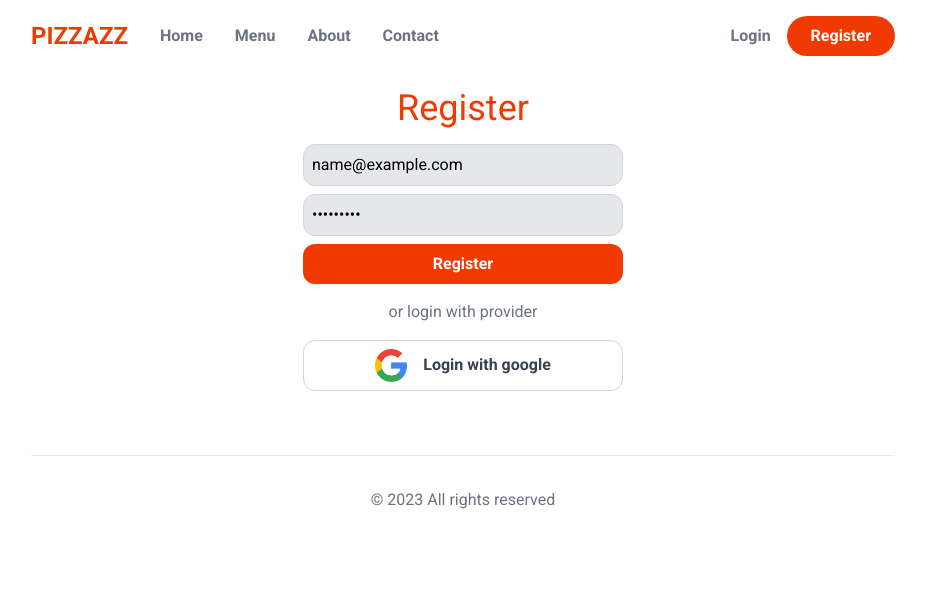
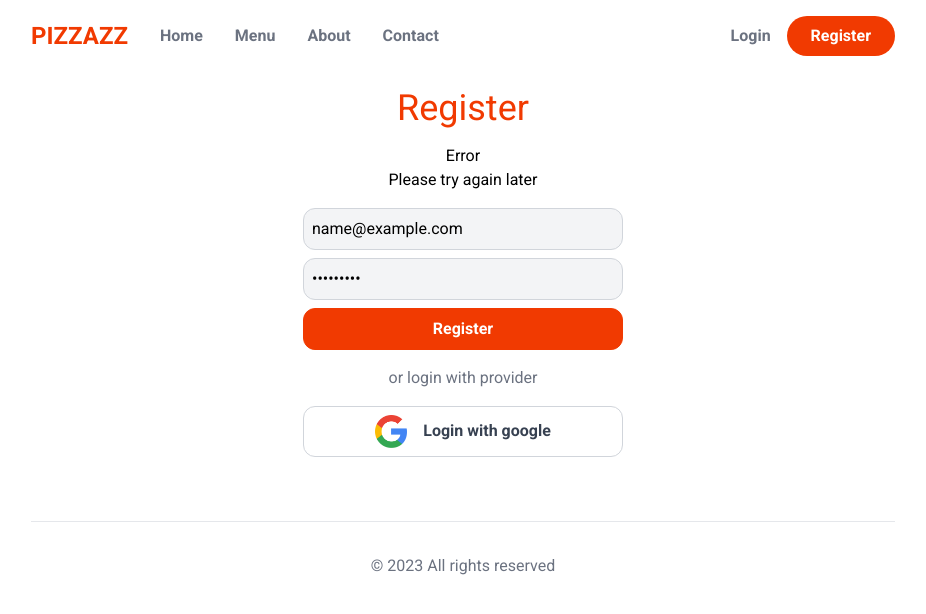
Before and after one commit to parasmahla1/food-ordering-app, a Next.js app: page /register in a window 1280 px wide. Both pictures are taken after typing "name@example.com", "Sample123" into the empty fields and a click on the button "Register". Shown: the top 614 px of the page, without its empty margins (177-1103 px from the left). Built offline with nearby package versions, Linux system fonts and the light colour scheme; no server answers; the database is empty.

Commit message:
Register page changes

```diff
--- a/package.json
+++ b/package.json
@@ -9,7 +9,9 @@
     "lint": "next lint"
   },
   "dependencies": {
-    "moongose": "^1.0.0",
+    "bcrypt": "^5.1.1",
+    "dotenv": "^16.3.1",
+    "mongoose": "^8.0.3",
     "next": "14.0.3",
     "next-auth": "^4.24.5",
     "react": "^18",
--- a/src/app/api/register/route.js
+++ b/src/app/api/register/route.js
@@ -1,4 +1,14 @@
-export function POST(req) {
+import {User}from "@/models/User";
+import mongoose from "mongoose";
+import "dotenv/config";
 
-    return Response.json('ok')
+export async function POST(req) {
+  const body = await req.json();
+  mongoose.connect(process.env.MONGO_URL);
+  const pass = body.password;
+  if(!pass?.length || pass.length < 5) {
+    new Error('password must be atleast 5 characters')
+  }
+  const newUser = await User.create(body);
+  return Response.json(newUser);
 }
--- a/src/app/globals.css
+++ b/src/app/globals.css
@@ -2,24 +2,35 @@
 @tailwind components;
 @tailwind utilities;
 
-
-section.hero{
-    @apply block md:grid;
-    grid-template-columns: .4fr .6fr;
+section.hero {
+  @apply block md:grid;
+  grid-template-columns: 0.4fr 0.6fr;
 }
 
-
-input[type="email"],input[type="password"],input[type="text"] {
-    @apply block w-full my-2 rounded-xl;
-    @apply block border p-2 border-gray-300 bg-gray-200;
-
+input[type="email"],
+input[type="password"],
+input[type="text"] {
+  @apply block w-full my-2 rounded-xl;
+  @apply border p-2 border-gray-300 bg-gray-100;
+}
+input[type="email"]:disabled,
+input[type="password"]:disabled,
+input[type="text"]:disabled {
+  @apply bg-gray-300 border-0 cursor-not-allowed text-gray-500 ;
+}
+label {
+    @apply text-gray-500 text-sm leading-tight;
+}
+button {
+  @apply block w-full text-gray-700 font-semibold;
+  @apply border border-gray-300 rounded-xl px-6 py-2;
 }
 
-button {
-    @apply block w-full text-gray-700 font-semibold;
-    @apply border border-gray-300 rounded-xl px-6 py-2;
+button[type="submit"],
+.submit {
+  @apply border-primary bg-primary text-white;
 }
-
-button[type="submit"], .submit {
-    @apply border-0 bg-primary text-white;
+button[type="submit"]:disabled,
+.submit:disabled {
+  @apply cursor-not-allowed bg-red-400;
 }
--- a/src/app/layout.js
+++ b/src/app/layout.js
@@ -8,8 +8,8 @@ const roboto = Roboto({
 });
 
 export const metadata = {
-  title: 'Create Next App',
-  description: 'Generated by create next app',
+  title: 'Food Ordering App',
+  description: 'Order what you want',
 }
 
 export default function RootLayout({ children }) {
--- a/src/app/models/User.js
+++ /dev/null
@@ -1,6 +0,0 @@
-import { Schema } from "moongose";
-
-const UserSchema = new Schema({
-  email: { type: String, required: true, unique: true },
-  password: {type: String, required: true, validate: () => {}}
-});
--- a/src/app/register/page.js
+++ b/src/app/register/page.js
@@ -1,6 +1,7 @@
 "use client"
 import { useState } from "react";
 import Image from "next/image";
+import Link from "next/link";
 
 export default function RegisterPage() {
   const [email, setEmail] = useState("");
@@ -30,10 +31,22 @@ export default function RegisterPage() {
   return (
     <section className="mt-8 ">
       <h1 className="text-center text-primary text-4xl mb-4">Register</h1>
+      {userCreated && (<div className="my-4 text-center">
+        User created<br/> Now you can{' '}
+        <Link className="underline" href={'/login'}>Login &raquo;</Link>
+      </div>)}
+      {
+        error && (
+          <div className="my-4 text-center">
+            Error<br/>
+            Please try again later
+          </div>
+        )
+      }
       <form className="block max-w-xs mx-auto" onSubmit={handleFormSubmit}>
-        <input type="email" placeholder="email" value={email} onChange={(e) => setEmail(e.target.value)} />
-        <input type="password" placeholder="password" value={password} onChange={(e) => setPassword(e.target.value)}/>
-        <button type="submit">Register</button>
+        <input type="email" placeholder="email" value={email} onChange={(e) => setEmail(e.target.value)} disabled={creatingUser}/>
+        <input type="password" placeholder="password" value={password} onChange={(e) => setPassword(e.target.value)} disabled={creatingUser}/>
+        <button type="submit" disabled={creatingUser}>Register</button>
         <div className="my-4 text-center text-gray-500">
           or login with provider
         </div>
--- /dev/null
+++ b/src/models/User.js
@@ -0,0 +1,11 @@
+import { Schema,model, models } from "mongoose";
+
+const UserSchema = new Schema({
+  email: { type: String, required: true, unique: true },
+  password: {
+    type: String,
+    required: true,
+  },
+},{timestamps: true});
+
+export const User = models?.User ||  model('User', UserSchema)
```
Also changed, not shown: tsconfig.json (+6 -14 lines), 1 other file (tests, documents, lock files or other folders).
